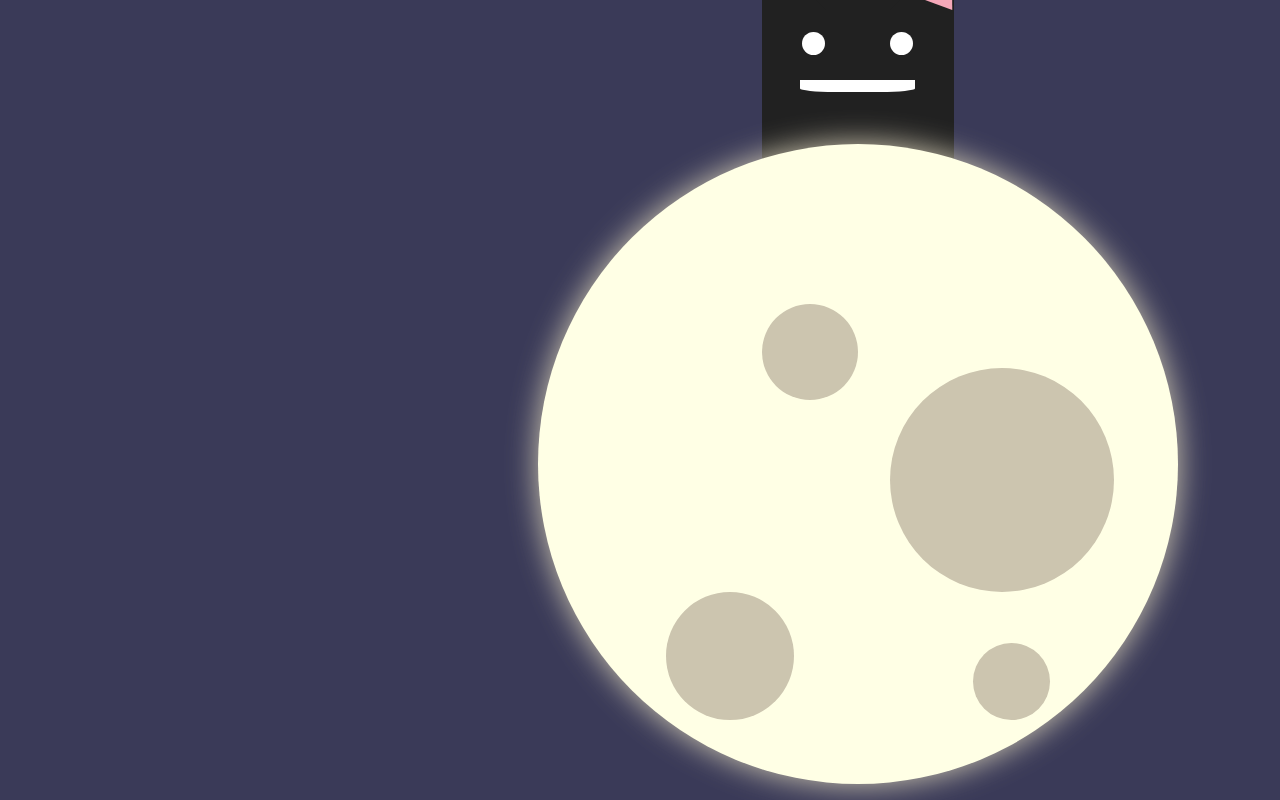
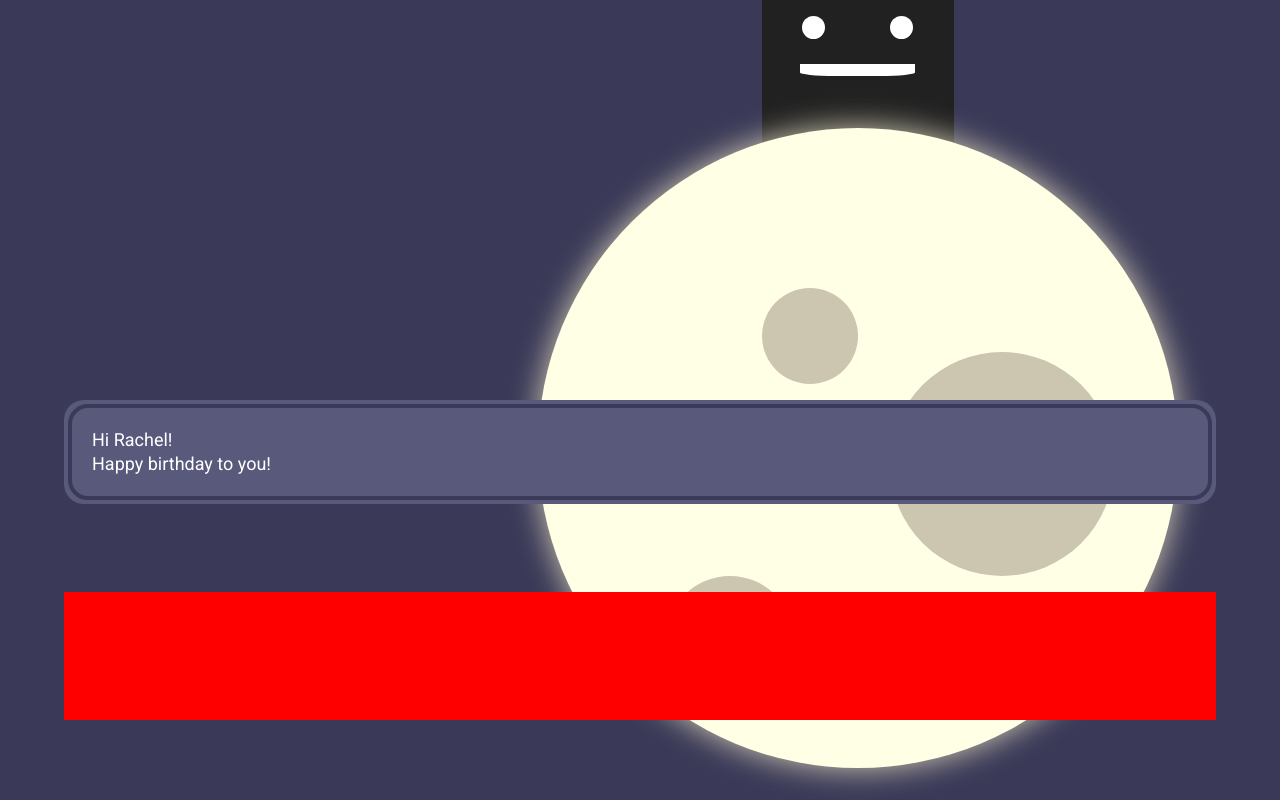
Before and after one commit to flaranda/happy-birthday-rachel, a Next.js app: page / in a window 1280 px wide. Built offline with nearby package versions, Linux system fonts and the light colour scheme.

Commit message:
feat(components): add Dialog component

```diff
--- a/src/components/Cat.tsx
+++ b/src/components/Cat.tsx
@@ -61,8 +61,8 @@ const CatHat = styled.div`
   height: 0;
   border-left: 3vw solid transparent;
   border-right: 3vw solid transparent;
-  border-bottom: 8vw solid #f5a8b9;
-  left: 70%;
+  border-bottom: 8vw solid ${Color.CatHat};
+  left: 70.5%;
   top: -45%;
   transform: rotate(20deg);
   z-index: 1;
@@ -72,7 +72,7 @@ const CatHat = styled.div`
     position: absolute;
     width: 2vw;
     height: 2vw;
-    background: #fcec82;
+    background: ${Color.MoonPrimary};
     border-radius: 50%;
     left: -1vw;
     top: -1vw;
--- /dev/null
+++ b/src/components/Dialog.tsx
@@ -0,0 +1,36 @@
+import styled from 'styled-components';
+import { Color } from '../constants/Color';
+
+interface DialogProps {
+  text: string;
+}
+
+export const Dialog: React.FC<DialogProps> = (props: DialogProps) => {
+  return (
+    <>
+      <DialogBody>
+        <DialogText>{props.text}</DialogText>
+      </DialogBody>
+    </>
+  );
+};
+
+const DialogBody = styled.div`
+  width: 100%;
+  height: 100%;
+  border-radius: 20px;
+  background-color: #59597c;
+  padding: 4px;
+  max-height: 104px;
+`;
+
+const DialogText = styled.p`
+  color: ${Color.White};
+  font-size: 18px;
+  line-height: 24px;
+  font-family: 'Roboto', sans-serif;
+  white-space: pre-line;
+  border-radius: 20px;
+  padding: 20px;
+  border: 4px solid ${Color.Background};
+`;
--- a/src/components/GlobalStyles.tsx
+++ b/src/components/GlobalStyles.tsx
@@ -16,4 +16,8 @@ export const GlobalStyles: GlobalStyleComponent<
     height: 100%;
     background-color: ${Color.Background};
   }
+
+  * {
+    box-sizing: border-box;
+  }
 `;
--- /dev/null
+++ b/src/components/Heads.tsx
@@ -0,0 +1,16 @@
+import Head from 'next/head';
+
+export const Heads: React.FC = () => (
+  <Head>
+    <link rel="preconnect" href="https://fonts.googleapis.com" />
+    <link
+      rel="preconnect"
+      href="https://fonts.gstatic.com"
+      crossOrigin="true"
+    />
+    <link
+      href="https://fonts.googleapis.com/css2?family=Roboto&display=swap"
+      rel="stylesheet"
+    />
+  </Head>
+);
--- a/src/constants/Color.ts
+++ b/src/constants/Color.ts
@@ -4,5 +4,6 @@ export enum Color {
   MoonPrimary = '#ffffe5',
   MoonSecondary = '#ccc5af',
   Cat = '#212121',
+  CatHat = '#f5a8b9',
   White = '#fff',
 }
--- /dev/null
+++ b/src/constants/DialogTexts.ts
@@ -0,0 +1,3 @@
+export enum DialogTexts {
+  WELCOME_01 = 'Hi Rachel!\nHappy birthday to you!',
+}
--- a/src/pages/_app.tsx
+++ b/src/pages/_app.tsx
@@ -2,12 +2,14 @@ import { AppProps } from 'next/app';
 import { Reset } from 'styled-reset';
 
 import { GlobalStyles } from '../components/GlobalStyles';
+import { Heads } from '../components/Heads';
 
 const App: React.FC<AppProps> = (appProps: AppProps) => {
   const { Component, pageProps } = appProps;
 
   return (
     <>
+      <Heads />
       <Reset />
       <GlobalStyles />
       <Component {...pageProps} />
--- a/src/pages/index.tsx
+++ b/src/pages/index.tsx
@@ -1,7 +1,9 @@
 import styled from 'styled-components';
 import { Cat } from '../components/Cat';
 import { Cloud } from '../components/Cloud';
+import { Dialog } from '../components/Dialog';
 import { Moon } from '../components/Moon';
+import { DialogTexts } from '../constants/DialogTexts';
 
 const Index: React.FC = () => {
   return (
@@ -12,6 +14,10 @@ const Index: React.FC = () => {
         </CatContainer>
         <Moon />
       </MoonContainer>
+      <DialogContainer>
+        <Dialog text={DialogTexts.WELCOME_01} />
+      </DialogContainer>
+      <ButtonsContainer></ButtonsContainer>
     </Container>
   );
 };
@@ -33,10 +39,28 @@ const CatContainer = styled.div`
 
 const MoonContainer = styled.div`
   position: absolute;
-  top: 18%;
+  top: 16%;
   right: 8%;
   width: 50vw;
   height: 50vw;
 `;
 
+const DialogContainer = styled.div`
+  position: absolute;
+  width: 90vw;
+  left: 5vw;
+  right: 5vw;
+  top: 50%;
+`;
+
+const ButtonsContainer = styled.div`
+  position: absolute;
+  width: 90vw;
+  height: 10vw;
+  left: 5vw;
+  right: 5vw;
+  bottom: 10%;
+  background-color: red;
+`;
+
 export default Index;
```
